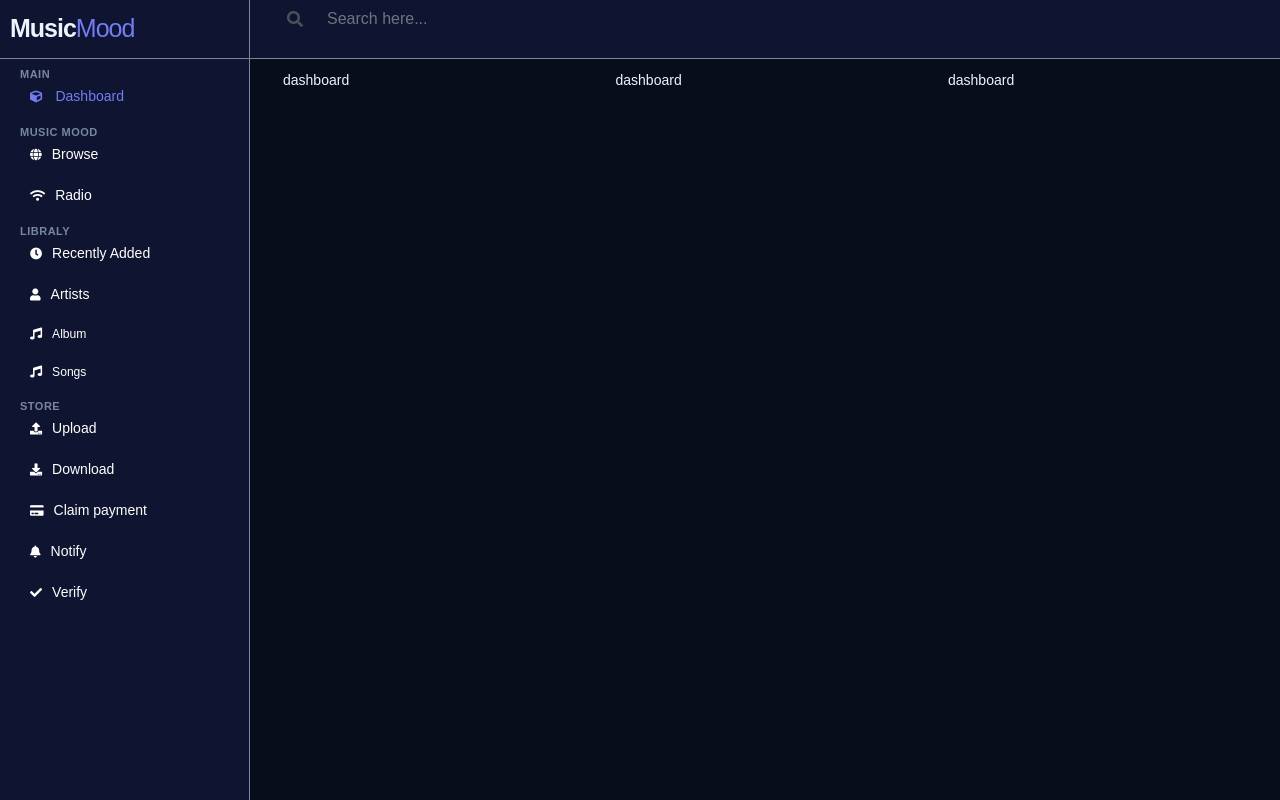
After one commit to anordy/music-mood, a Django app: template musics/templates/musics/dashboards.html in a window 1280 px wide. The commit adds this page. Run offline with Django 3.2, Linux system fonts and the light colour scheme; the template is opened without the code that fills it, so the values that code supplies are empty; some libraries are stand-ins or nearby versions.

Commit message:
initializing views

```diff
--- a/mood/templates/base.html
+++ b/mood/templates/base.html
@@ -5,41 +5,17 @@
 
  {% bootstrap_javascript jquery='full' %}
 
-
 <!DOCTYPE html>
 <html lang="en">
 <head>
     <meta charset="UTF-8">
     <meta name="viewport" content="width=device-width, initial-scale=1.0">
     <title>Music Server</title>
-
     <!-- font awesome icon -->
     <link rel="stylesheet" href="https://cdnjs.cloudflare.com/ajax/libs/font-awesome/5.12.0-2/css/all.min.css" integrity="sha256-46r060N2LrChLLb5zowXQ72/iKKNiw/lAmygmHExk/o=" crossorigin="anonymous" />
-
-    {% block head %}
-
-    {% endblock %}
-
+    {% block head %}{% endblock %}
 </head>
 <body>
-
-
-
-    {% block page_content %}
-
-    {% block sidebar %}
-
-    {% endblock %}
-
-    {% block header %}
-
-    {% endblock %}
-
-    {% block main_content %}
-
-    {% endblock %}
-
-    {% endblock %}
-
+    {% block page_content %}{% endblock %}
 </body>
 </html>
--- a/musics/static/musics/css/styles.css
+++ b/musics/static/musics/css/styles.css
@@ -195,7 +195,18 @@ font-size: .875rem;
 width: 230px;
 background-color: #0f1531;
 }
+
+/* main content */
 .main-content {
 margin-left: 50px;
 margin-top: 70px;
+height: 100vh;
+position: fixed;
+width: 1300px;
 }
+.profile-image {
+    border-radius: 200px;
+}
+.card {
+    background-color: #0f1531;
+}
--- a/musics/templates/musics/dashboard.html
+++ b/musics/templates/musics/albums.html
@@ -3,6 +3,8 @@
 
 {% block main_content %}
 <div class="main-content">
-    <h1 >index page</h1>
+
+          <h1>albums</h1>
+
    </div>
 {% endblock %}
--- /dev/null
+++ b/musics/templates/musics/dashboards.html
@@ -0,0 +1,21 @@
+{% extends "musics/index.html" %} {% block main_content %}
+<div class="main-content">
+  <div class="row">
+    <div class="col-lg-3">
+      dashboard
+    </div>
+
+    <div class="col-lg-3">
+      dashboard
+    </div>
+
+    <div class="col-lg-3">
+      dashboard
+    </div>
+
+    <div class="col-lg-3">
+      dashboard
+    </div>
+  </div>
+</div>
+{% endblock %}
--- a/musics/templates/musics/index.html
+++ b/musics/templates/musics/index.html
@@ -23,7 +23,7 @@
             Main
           </li>
           <li class="nav-item active">
-            <a href="/dashboard" class="nav-link">
+            <a href="dashboards/" class="nav-link">
               <i class="fas fa fa-cube"></i>
               <span class="link-title">Dashboard</span></a
             >
@@ -51,19 +51,19 @@
             >
           </li>
           <li class="nav-item">
-            <a href="#" class="nav-link"
+            <a href="artists/" class="nav-link"
               ><i class="fas fa fa-user"></i
               ><span class="link-title">Artists</span></a
             >
           </li>
           <li class="nav-item">
-            <a href="#" class="nav-link"
+            <a href="albums" class="nav-link"
               ><i class="fas fa fa-music"></i
               ><span class="link-title"></span>Album</a
             >
           </li>
           <li class="nav-item">
-            <a href="#" class="nav-link"
+            <a href="songs/" class="nav-link"
               ><i class="fas fa fa-music"></i
               ><span class="link-title"></span>Songs</a
             >
@@ -127,11 +127,14 @@
          <ul class="navbar-nav">
              <li class="nav-item dropdown nav-notifications"></li>
              <li class="nav-item nav-profile">
+
                  <a href="" class="nav-link dropdown-toggle" id="ProfileDropdown" role="button" aria-expanded="true"
                  aria-haspopup="true" data-toggle="dropdown">
               <img src="" alt=""></a>
               <div class="dropdown-menu " aria-labelledby="profileDropdown">
-                  <img class="text-center" src="" alt="image">
+                <div class="profile-image ">
+                  <img class="text-center  img-fluid" src="{% static 'musics/images/profile2.webp' %}" alt="profile">
+                </div>
                   <h5 class="display-6 text-center">Chris Binagi</h5>
                   <p class="text-muted text-center">chris@gmail.com</p>
                   <hr class="bg-primary m-4">
@@ -168,51 +171,11 @@
 
     {% endblock %}
 
-    {% block main_content %}{% endblock %}
-      <!-- <p class="lead">
-          <h1>Songs table</h1>
-          <div class="table-responsive mt-5">
-              {% if all_song %}
-              <table class="table table-hover mb-0">
 
-                <thead>
-                  <tr>
-                    <th class="pt-0">#</th>
-                    <th class="pt-0">Name</th>
-                    <th class="pt-0">Time</th>
-                    <th class="pt-0">Genre</th>
-                  </tr>
-                </thead>
-                <tbody>
-                  {% for song in all_song %}
-                  <tr>
-                  <td>{{ song.id }}</td>
-                  <td>{{ song.name }}</td>
-                  <td>{{ song.time }}</td>
-                  <td>{{ song.genre }}</td>
-                  </tr>
-                  {% endfor %}
-                </tbody>
-              </table>
-              {% else %}
-                <p>Songs not found</p>
-                {% endif %}
-              </div>
-        </p>
-        {% for album in albums %}
-        <div class="col-md-4">
-            <div class="card mb-2">
-                <p>{{ album.cover }}</p>
-                <div class="card-body">
-                    <h5 class="card-title">{{ album.name }}</h5>
-                    <p class="card-text">{{ album.genre }}</p>
-                       class="btn btn-primary">
-                        Read More
-                    </a>
-                </div>
-            </div>
-        </div>
-        {% endfor %} -->
-    </div>
-  </div>
+    {% block main_content %}
+
+    {% endblock %}
+
+
+
 {% endblock %}
--- a/musics/urls.py
+++ b/musics/urls.py
@@ -5,9 +5,10 @@ from . import views
 urlpatterns = [
     path('', views.musics, name='musics'),
     path('dashboards/', views.dashboards, name='dashboards'),
+    path('songs/', views.songs, name= 'songs'),
+    path('albums/', views.albums, name= 'albums'),
+    path('artists/', views.artists, name= 'artists'),
 
-    # path('songs/', views.songs, name= 'songs'),
-    # path('albums/', views.albums, name= 'albums'),
     # path('organizations/', views.organizations, name= 'organizations')
 
 ]
```
Also changed, not shown: musics/templates/musics/artists.html (added, +22 -0 lines), musics/templates/musics/songs.html (added, +36 -0 lines), musics/views.py (+14 -3 lines), musics/static/musics/images/profile2.webp (added), musics/static/musics/images/profile3.png (renamed from musics/static/musics/20191230_075842.png), 1 other file.
